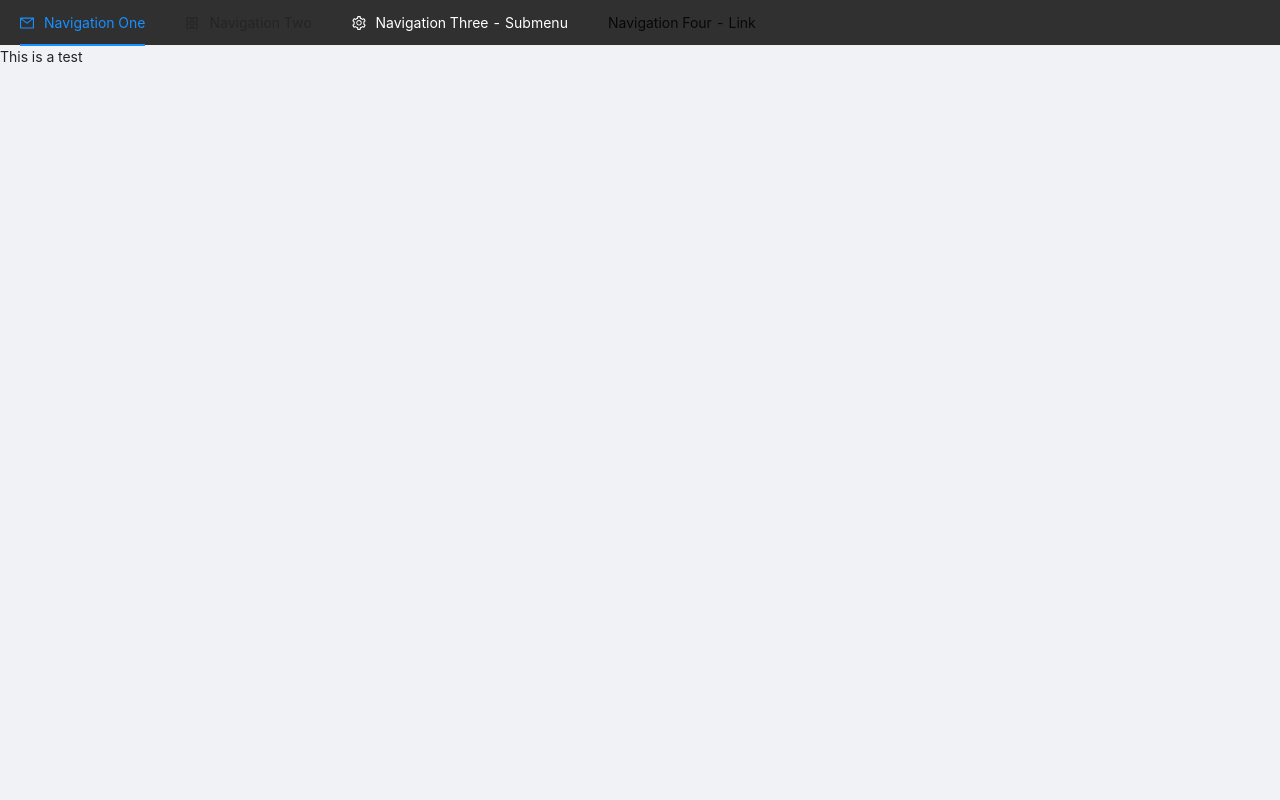
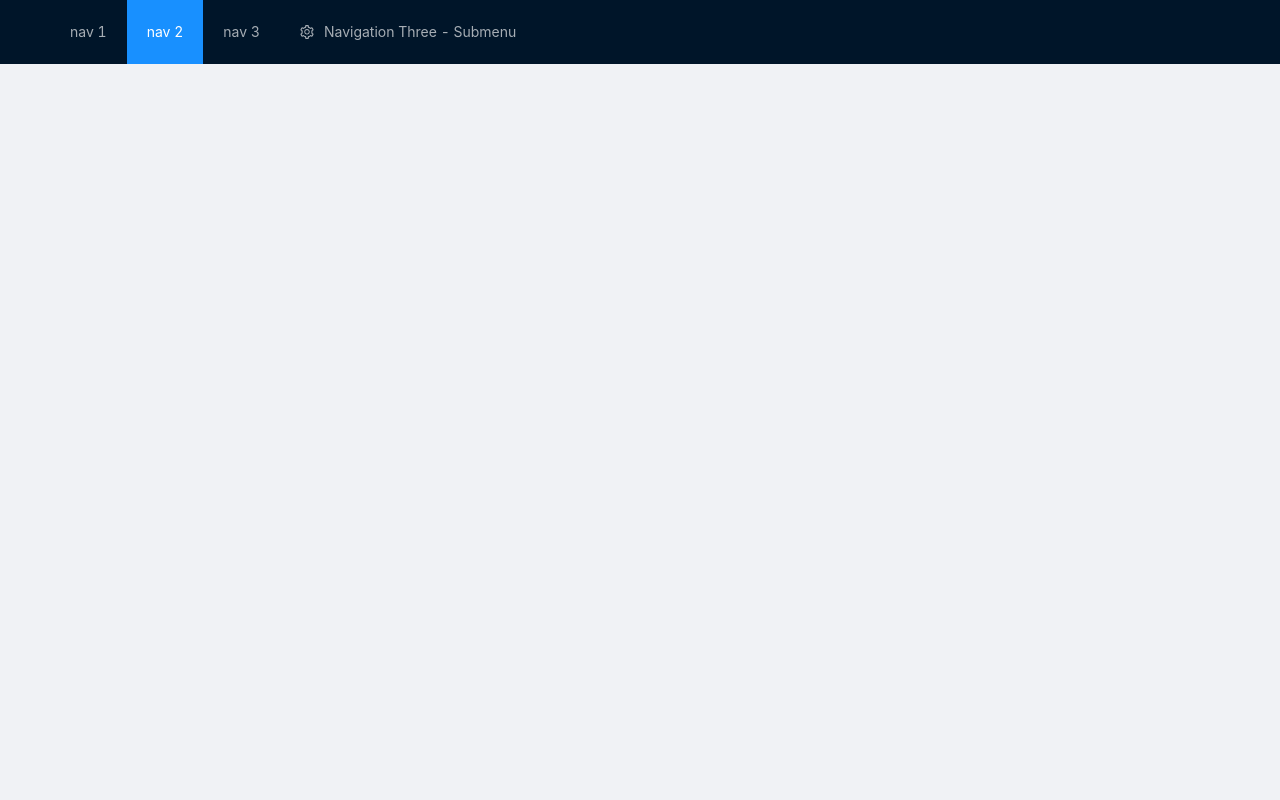
Before and after one commit to hpcreery/devtwins.js, a React (Create React App) app in the folder client/: page / in a window 1280 px wide. Shown: the top 800 px of the page. Built offline with nearby package versions, Linux system fonts and the light colour scheme.

Commit message:
different fixed menu with better themeing

```diff
--- /dev/null
+++ b/client/src/components/Header2.jsx
@@ -0,0 +1,40 @@
+import React, { Component } from 'react'
+import { Layout, Affix, Button, Menu } from 'antd'
+import {
+	MailOutlined,
+	AppstoreOutlined,
+	SettingOutlined,
+} from '@ant-design/icons'
+
+const { SubMenu } = Menu
+const { Header, Content, Footer } = Layout;
+
+export default class MainHeader extends Component {
+	render() {
+		return (
+			<div>
+				<Header style={{ position: 'fixed', zIndex: 1, width: '100%' }}>
+          {/* <div className="logo" /> */}
+          <Menu theme="dark" mode="horizontal" defaultSelectedKeys={['2']}>
+            <Menu.Item key="1">nav 1</Menu.Item>
+            <Menu.Item key="2">nav 2</Menu.Item>
+            <Menu.Item key="3">nav 3</Menu.Item>
+            <SubMenu
+              icon={<SettingOutlined />}
+              title='Navigation Three - Submenu'
+            >
+              <Menu.ItemGroup title='Item 1'>
+                <Menu.Item key='setting:1'>Option 1</Menu.Item>
+                <Menu.Item key='setting:2'>Option 2</Menu.Item>
+              </Menu.ItemGroup>
+              <Menu.ItemGroup title='Item 2'>
+                <Menu.Item key='setting:3'>Option 3</Menu.Item>
+                <Menu.Item key='setting:4'>Option 4</Menu.Item>
+              </Menu.ItemGroup>
+            </SubMenu>
+          </Menu>
+        </Header>
+			</div>
+		)
+	}
+}
--- a/client/src/components/Main.jsx
+++ b/client/src/components/Main.jsx
@@ -3,6 +3,7 @@ import React, { Component } from 'react'
 
 // Components
 import MainHeader from './MainHeader'
+import Header2 from './Header2'
 
 // UI Elements
 import { Layout, Affix, Button } from 'antd'
@@ -83,9 +84,10 @@ export default class Main extends Component {
 	render() {
 		return (
 			<Layout className='SiteLayout'>
-				<Affix offsetTop={0}>
-					<MainHeader />
-				</Affix>
+				{/* <Affix offsetTop={0}> */}
+					{/* <MainHeader /> */}
+          <Header2 />
+				{/* </Affix> */}
 				<Content className='Content'>
 					<div>This is a test</div>
 				</Content>
--- a/client/src/css/App.css
+++ b/client/src/css/App.css
@@ -1,17 +1,22 @@
 @import '~antd/dist/antd.css';
 
 :root {
-	--color-text-primary: black;
+	--color-text-transparent: black;
 	--color-text-secondary: white;
 	--color-background-primary: rgba(0, 0, 0, 0);
-	--color-background-secondary: rgba(0, 0, 0, 0.8);
+  --color-background-secondary: rgba(0, 0, 0, 0.8);
+  --color-accent: red;
 }
 
 .App {
 	text-align: center;
 }
 
-.SiteHeader {
+.Content {
+	min-height: 1000px;
+}
+
+/* .SiteHeader {
 	transition-duration: 0.5s;
 	background: var(--color-background-primary);
 	color: var(--color-text-primary);
@@ -24,4 +29,25 @@
 html:not([data-scroll='0']) .SiteHeader {
 	background: var(--color-background-secondary);
 	color: var(--color-text-secondary);
+} */
+
+.ant-layout-header {
+  transition-duration: 0.5s;
+  /* background: var(--color-background-primary); Header Container Transparency */
+ }
+html[data-scroll='0'] .ant-layout-header { /* Header Container */
+  background: var(--color-background-primary);
+  color: var(--color-text-primary);
 }
+
+.ant-menu.ant-menu-dark {
+  background: rgba(255, 255, 255, 0.0); /* Header Menu Transparency */
+}
+
+html[data-scroll='0'] .ant-menu-item  {
+  color: var(--color-text-transparent) !important;
+}
+
+html[data-scroll='0'] .ant-menu-submenu-title {
+  color: var(--color-text-transparent) !important;
+}
```
